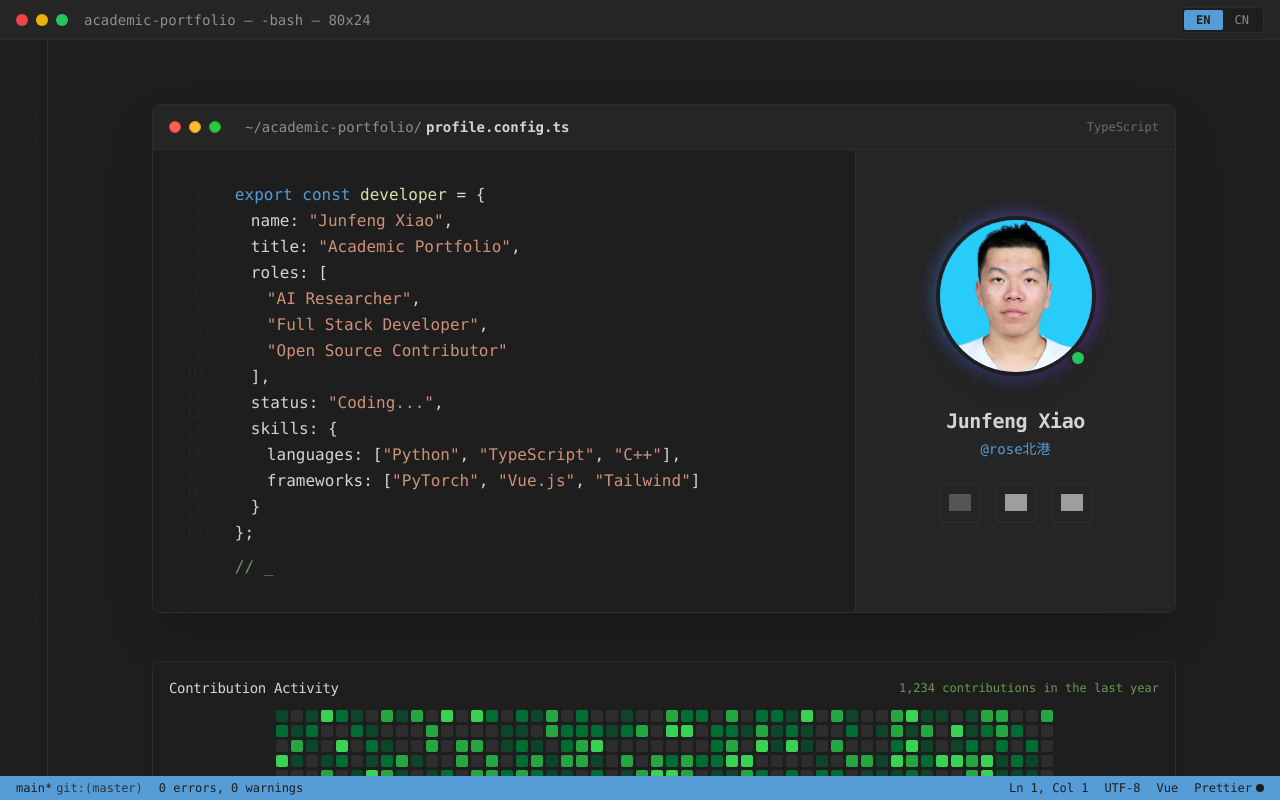
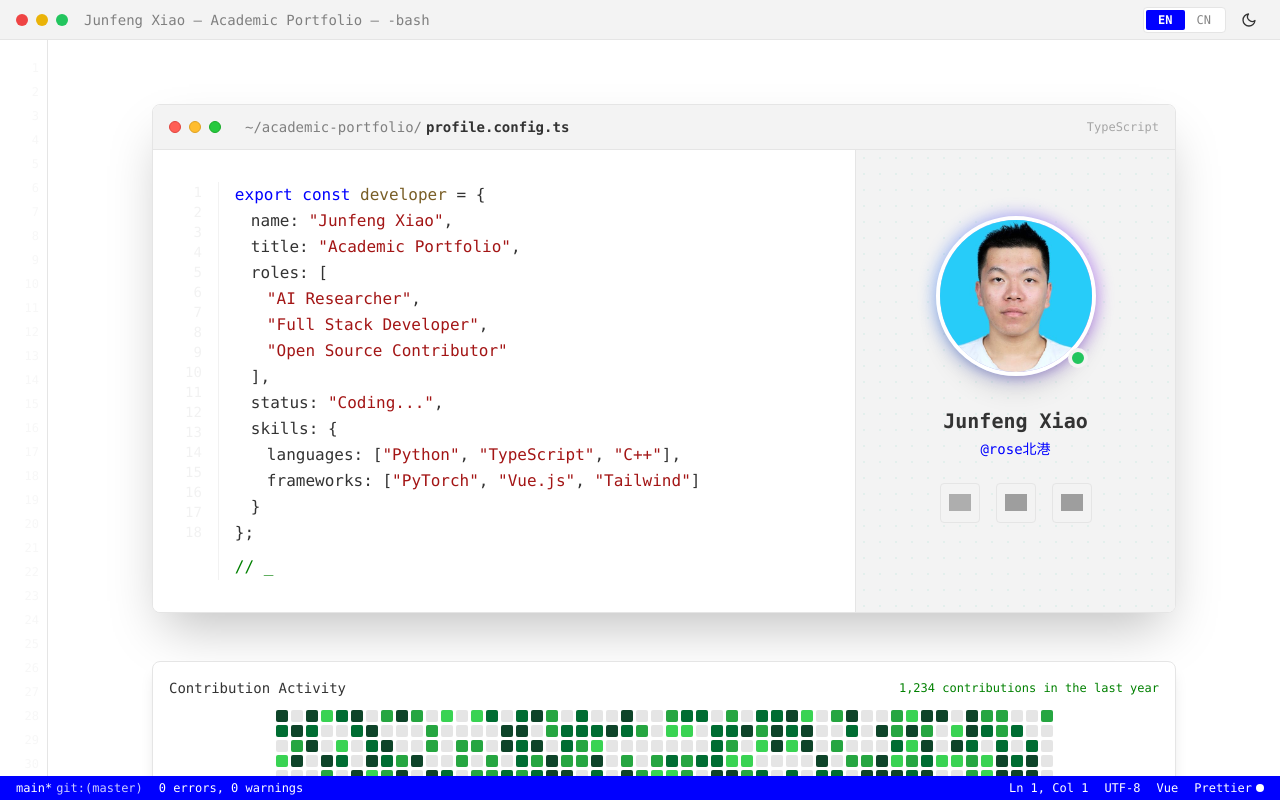
Before and after one commit to 2404589803/academic-portfolio, a Vue app: page / in a window 1280 px wide. Both pictures are taken after a click on the button "EN". Shown: the top 800 px of the page. Built offline with nearby package versions, Linux system fonts and the light colour scheme; grey boxes are pictures that could not be loaded.

Commit message:
feat: Add core UI components, implement theme switching, and update favicon.

```diff
--- a/index.html
+++ b/index.html
@@ -2,7 +2,7 @@
 <html lang="en">
   <head>
     <meta charset="UTF-8" />
-    <link rel="icon" type="image/svg+xml" href="/favicon.svg" />
+    <link rel="icon" type="image/svg+xml" href="/favicon.svg?v=2" />
     <meta name="viewport" content="width=device-width, initial-scale=1.0" />
     <title>Academic Portfolio</title>
   </head>
--- a/src/components/Home.vue
+++ b/src/components/Home.vue
@@ -24,7 +24,7 @@
           <!-- Main Editor Area -->
           <div class="flex flex-col md:flex-row">
             <!-- Code Pane -->
-            <div class="flex-1 p-6 md:p-8 font-mono text-sm md:text-base overflow-x-auto bg-[#1e1e1e]">
+            <div class="flex-1 p-6 md:p-8 font-mono text-sm md:text-base overflow-x-auto bg-editor-bg">
               <div class="flex">
                 <!-- Line Numbers -->
                 <div
@@ -138,7 +138,7 @@
           </div>
           <div class="flex items-center justify-end gap-2 mt-2 text-xs text-editor-fg font-mono opacity-60">
             <span>Less</span>
-            <div class="w-3 h-3 rounded-[2px] bg-[#2d2d2d]"></div>
+            <div class="w-3 h-3 rounded-[2px] bg-editor-line"></div>
             <div class="w-3 h-3 rounded-[2px] bg-[#0e4429]"></div>
             <div class="w-3 h-3 rounded-[2px] bg-[#006d32]"></div>
             <div class="w-3 h-3 rounded-[2px] bg-[#26a641]"></div>
@@ -150,15 +150,15 @@
 
       <!-- Terminal Section: Experience & About -->
       <div class="max-w-5xl mx-auto">
-        <div class="bg-[#1e1e1e] rounded-lg border border-editor-line shadow-xl overflow-hidden">
+        <div class="bg-editor-bg rounded-lg border border-editor-line shadow-xl overflow-hidden">
           <!-- Terminal Tabs -->
           <div class="flex bg-editor-sidebar border-b border-editor-line text-sm font-mono">
             <button @click="activeTab = 'terminal'"
-              :class="['px-4 py-2 border-r border-editor-line flex items-center', activeTab === 'terminal' ? 'bg-[#1e1e1e] text-editor-fg' : 'text-gray-500 hover:bg-[#2a2a2a]']">
+              :class="['px-4 py-2 border-r border-editor-line flex items-center', activeTab === 'terminal' ? 'bg-editor-bg text-editor-fg' : 'text-gray-500 hover:bg-editor-active']">
               <span class="mr-2">$_</span> terminal
             </button>
             <button @click="activeTab = 'output'"
-              :class="['px-4 py-2 border-r border-editor-line flex items-center', activeTab === 'output' ? 'bg-[#1e1e1e] text-editor-fg' : 'text-gray-500 hover:bg-[#2a2a2a]']">
+              :class="['px-4 py-2 border-r border-editor-line flex items-center', activeTab === 'output' ? 'bg-editor-bg text-editor-fg' : 'text-gray-500 hover:bg-editor-active']">
               <span class="mr-2">ℹ</span> output
             </button>
           </div>
@@ -281,7 +281,7 @@ const getContributionClass = () => {
   if (rand > 0.7) return 'bg-[#26a641]' // Medium
   if (rand > 0.5) return 'bg-[#006d32]' // Low
   if (rand > 0.3) return 'bg-[#0e4429]' // Very Low
-  return 'bg-[#2d2d2d]' // None
+  return 'bg-editor-line' // None
 }
 </script>
 
@@ -291,15 +291,15 @@ const getContributionClass = () => {
 }
 
 .custom-scrollbar::-webkit-scrollbar-track {
-  background: #1e1e1e;
+  background: var(--editor-bg);
 }
 
 .custom-scrollbar::-webkit-scrollbar-thumb {
-  background: #333;
+  background: var(--editor-line);
   border-radius: 4px;
 }
 
 .custom-scrollbar::-webkit-scrollbar-thumb:hover {
-  background: #444;
+  background: var(--editor-active);
 }
 </style>
--- a/src/components/Layout.vue
+++ b/src/components/Layout.vue
@@ -9,11 +9,13 @@
           <div class="w-3 h-3 rounded-full bg-yellow-500 group-hover:bg-yellow-600 transition-colors"></div>
           <div class="w-3 h-3 rounded-full bg-green-500 group-hover:bg-green-600 transition-colors"></div>
         </div>
-        <div class="text-sm text-editor-fg opacity-60 hidden sm:block">academic-portfolio — -bash — 80x24</div>
+        <div class="text-sm text-editor-fg opacity-60 hidden sm:block">{{ t('profile.name') }} — {{ t('profile.title')
+          }} — -bash</div>
       </div>
 
       <div class="flex items-center">
         <LanguageSwitcher />
+        <ThemeSwitcher />
       </div>
     </header>
 
@@ -54,7 +56,17 @@
 </template>
 
 <script setup lang="ts">
+import { watchEffect } from 'vue'
+import { useI18n } from 'vue-i18n'
 import LanguageSwitcher from './LanguageSwitcher.vue'
+import ThemeSwitcher from './ThemeSwitcher.vue'
+
+const { t } = useI18n()
+
+// Update document title when locale changes
+watchEffect(() => {
+  document.title = `${t('profile.name')} - ${t('profile.title')}`
+})
 </script>
 
 <style scoped>
--- a/src/components/SocialIcons.vue
+++ b/src/components/SocialIcons.vue
@@ -34,7 +34,7 @@
         class="social-icon-link group">
         <div class="icon-wrapper">
           <img src="https://github.githubassets.com/images/modules/logos_page/GitHub-Mark.png" alt="GitHub" width="20"
-            height="20" class="invert opacity-80 group-hover:opacity-100" />
+            height="20" class="dark:invert opacity-80 group-hover:opacity-100" />
         </div>
       </a>
 
--- /dev/null
+++ b/src/components/ThemeSwitcher.vue
@@ -0,0 +1,62 @@
+<template>
+    <button @click="toggleTheme" class="theme-switcher"
+        :title="isDark ? 'Switch to Light Mode' : 'Switch to Dark Mode'">
+        <!-- Sun Icon (for Dark Mode) -->
+        <svg v-if="isDark" xmlns="http://www.w3.org/2000/svg" width="16" height="16" viewBox="0 0 24 24" fill="none"
+            stroke="currentColor" stroke-width="2" stroke-linecap="round" stroke-linejoin="round">
+            <circle cx="12" cy="12" r="5"></circle>
+            <line x1="12" y1="1" x2="12" y2="3"></line>
+            <line x1="12" y1="21" x2="12" y2="23"></line>
+            <line x1="4.22" y1="4.22" x2="5.64" y2="5.64"></line>
+            <line x1="18.36" y1="18.36" x2="19.78" y2="19.78"></line>
+            <line x1="1" y1="12" x2="3" y2="12"></line>
+            <line x1="21" y1="12" x2="23" y2="12"></line>
+            <line x1="4.22" y1="19.78" x2="5.64" y2="18.36"></line>
+            <line x1="18.36" y1="5.64" x2="19.78" y2="4.22"></line>
+        </svg>
+        <!-- Moon Icon (for Light Mode) -->
+        <svg v-else xmlns="http://www.w3.org/2000/svg" width="16" height="16" viewBox="0 0 24 24" fill="none"
+            stroke="currentColor" stroke-width="2" stroke-linecap="round" stroke-linejoin="round">
+            <path d="M21 12.79A9 9 0 1 1 11.21 3 7 7 0 0 0 21 12.79z"></path>
+        </svg>
+    </button>
+</template>
+
+<script setup lang="ts">
+import { ref, onMounted } from 'vue'
+
+const isDark = ref(true)
+
+const toggleTheme = () => {
+    isDark.value = !isDark.value
+    updateTheme()
+}
+
+const updateTheme = () => {
+    const html = document.documentElement
+    if (isDark.value) {
+        html.classList.add('dark')
+        localStorage.setItem('theme', 'dark')
+    } else {
+        html.classList.remove('dark')
+        localStorage.setItem('theme', 'light')
+    }
+}
+
+onMounted(() => {
+    // Check local storage or system preference
+    const savedTheme = localStorage.getItem('theme')
+    if (savedTheme) {
+        isDark.value = savedTheme === 'dark'
+    } else {
+        isDark.value = window.matchMedia('(prefers-color-scheme: dark)').matches
+    }
+    updateTheme()
+})
+</script>
+
+<style scoped>
+.theme-switcher {
+    @apply p-1.5 rounded-md text-editor-fg hover:bg-editor-active transition-colors border border-transparent hover:border-editor-line ml-2;
+}
+</style>
--- a/src/style.css
+++ b/src/style.css
@@ -1,12 +1,42 @@
+/* Light Mode (Default) - Inspired by VS Code Light */
+:root {
+  --editor-bg: #ffffff;
+  --editor-fg: #333333;
+  --editor-sidebar: #f3f3f3;
+  --editor-active: #e4e6f1;
+  --editor-line: #e5e5e5;
+  --editor-comment: #008000;
+  --editor-keyword: #0000ff;
+  --editor-string: #a31515;
+  --editor-function: #795e26;
+  --editor-number: #098658;
+  --editor-type: #267f99;
+}
+
+/* Dark Mode - Inspired by VS Code Dark+ */
+.dark {
+  --editor-bg: #1e1e1e;
+  --editor-fg: #d4d4d4;
+  --editor-sidebar: #252526;
+  --editor-active: #37373d;
+  --editor-line: #2d2d2d;
+  --editor-comment: #6a9955;
+  --editor-keyword: #569cd6;
+  --editor-string: #ce9178;
+  --editor-function: #dcdcaa;
+  --editor-number: #b5cea8;
+  --editor-type: #4ec9b0;
+}
+
 @tailwind base;
 @tailwind components;
 @tailwind utilities;
 
 @layer base {
   body {
-    @apply bg-editor-bg text-editor-fg font-mono antialiased overflow-x-hidden;
-    background-image: radial-gradient(#333 1px, transparent 1px);
-    background-size: 20px 20px;
+    @apply bg-editor-bg text-editor-fg font-mono transition-colors duration-300;
+    background-image: radial-gradient(var(--editor-line) 1px, transparent 1px);
+    background-size: 24px 24px;
   }
 
   h1,
@@ -15,7 +45,7 @@
   h4,
   h5,
   h6 {
-    @apply font-mono tracking-tight text-editor-keyword;
+    @apply font-mono text-editor-keyword;
   }
 }
 
--- a/tailwind.config.js
+++ b/tailwind.config.js
@@ -10,17 +10,17 @@ export default {
     extend: {
       colors: {
         'editor': {
-          'bg': '#1e1e1e',         // VS Code Dark+ Background
-          'fg': '#d4d4d4',         // Default Foreground
-          'sidebar': '#252526',    // Sidebar Background
-          'active': '#37373d',     // Active Line/Selection
-          'line': '#2d2d2d',       // Line Number/Border
-          'comment': '#6a9955',    // Comment Green
-          'keyword': '#569cd6',    // Keyword Blue
-          'string': '#ce9178',     // String Orange
-          'function': '#dcdcaa',   // Function Yellow
-          'number': '#b5cea8',     // Number Light Green
-          'type': '#4ec9b0',       // Type Teal
+          'bg': 'var(--editor-bg)',
+          'fg': 'var(--editor-fg)',
+          'sidebar': 'var(--editor-sidebar)',
+          'active': 'var(--editor-active)',
+          'line': 'var(--editor-line)',
+          'comment': 'var(--editor-comment)',
+          'keyword': 'var(--editor-keyword)',
+          'string': 'var(--editor-string)',
+          'function': 'var(--editor-function)',
+          'number': 'var(--editor-number)',
+          'type': 'var(--editor-type)',
         }
       },
       fontFamily: {
```
Also changed, not shown: public/favicon.svg.
